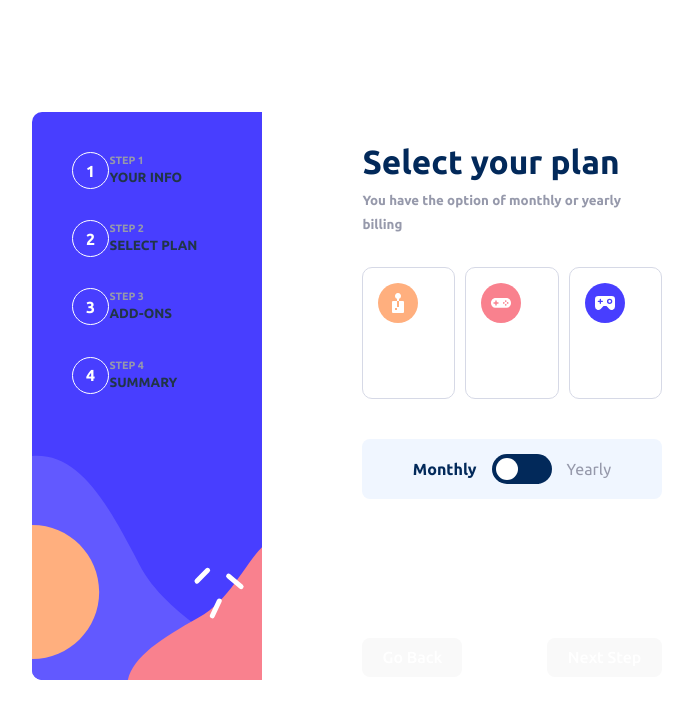
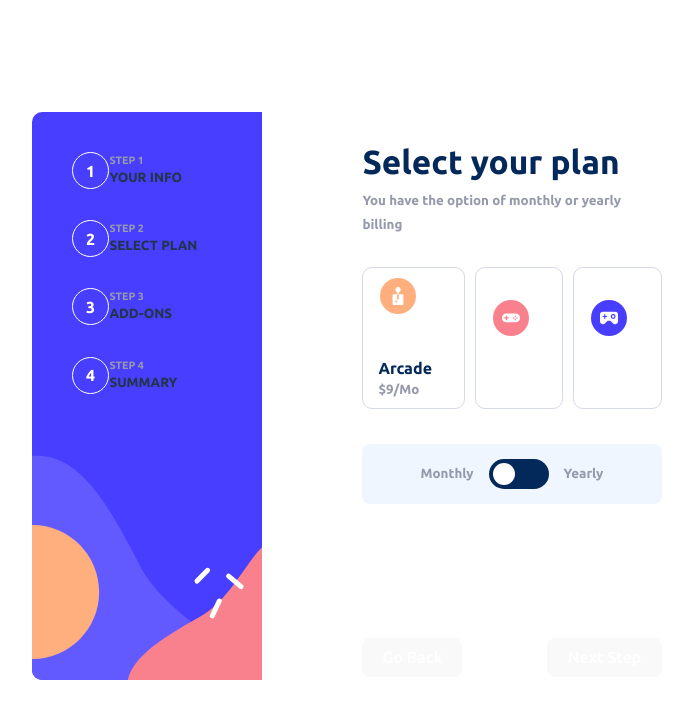
Before and after one commit to AmaniB96/StateProject, a React (Vite) app: page / in a window 1280 px wide. Shown: the top 718 px of the page, without its empty margins (224-917 px from the left). Built offline with nearby package versions, Linux system fonts and the light colour scheme.

Commit message:
toggle ongoing

```diff
--- a/src/components/Plan.jsx
+++ b/src/components/Plan.jsx
@@ -3,7 +3,6 @@ import arcade from '../assets/img/arcade.svg'
 import advanced from '../assets/img/advenced.svg'
 import pro from '../assets/img/pro.svg'
 import { useState } from 'react'
-import { Switch } from '@headlessui/react'
 
 
 export default function Plan() {
@@ -18,7 +17,6 @@ export default function Plan() {
           icon: arcade,
           monthlyPrice: 9,
           yearlyPrice: 90,
-          yearlyPromo: '2 months free'
         },
         {
           id: 'advanced',
@@ -26,7 +24,7 @@ export default function Plan() {
           icon: advanced,
           monthlyPrice: 12,
           yearlyPrice: 120,
-          yearlyPromo: '2 months free'
+
         },
         {
           id: 'pro',
@@ -34,10 +32,12 @@ export default function Plan() {
           icon: pro,
           monthlyPrice: 15,
           yearlyPrice: 150,
-          yearlyPromo: '2 months free'
+
         }
       ]
     };
+
+
 
     return (
         <div className="plan">
@@ -50,8 +50,8 @@ export default function Plan() {
             <div className='pricing'>
                 <div className='arcade'>
                     <img src={arcade} alt="" />
-                    <p></p>
-                    <span></span>
+                    <p>{pricingData.plans[0].name}</p>
+                    <span>${enabled ? pricingData.plans[0].yearlyPrice + '/Yr': pricingData.plans[0].monthlyPrice + '/Mo'}</span>
                 </div>
                 <div className='advanced'>
                     <img src={advanced} alt="" />
--- a/src/components/plan.css
+++ b/src/components/plan.css
@@ -32,12 +32,33 @@
     gap: 10px;
 }
 
+.pricing p {
+    color: hsl(213, 96%, 18%);
+    margin: 0;
+    font-weight: 600;
+}
+
+.pricing span {
+    color:  hsl(231, 11%, 63%);
+    font-size: 10pt;
+    font-weight: 600;
+}
+
 .arcade, .advanced, .pro {
     border: 1px solid hsl(229, 24%, 87%);
     border-radius: 10px;
     grid-row: 1;
-    height: 100px;
+    height: 110px;
     padding: 15px;
+    display: flex;
+    flex-direction: column;
+    justify-content: center;
+    align-items: flex-start;
+}
+
+.pricing img {
+    scale: 0.9;
+    margin-bottom: 40px;
 }
 
 
```
